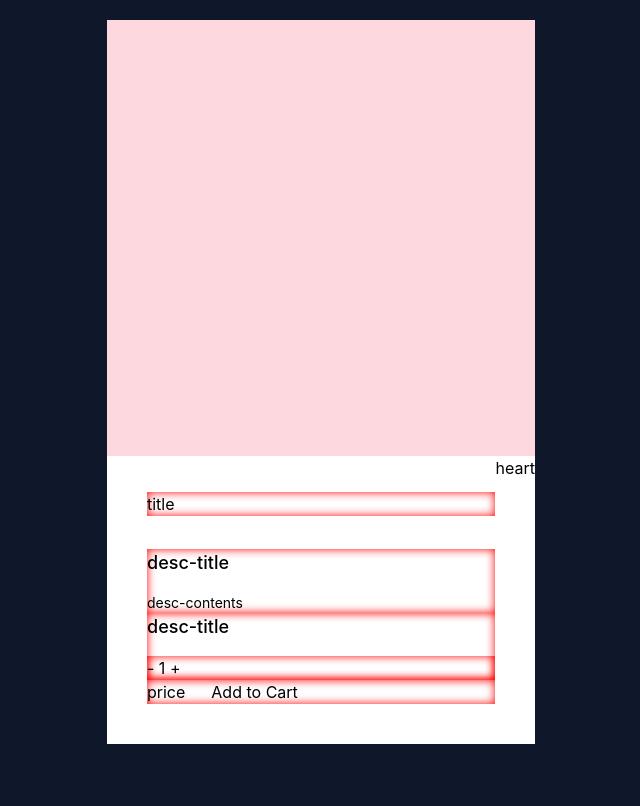
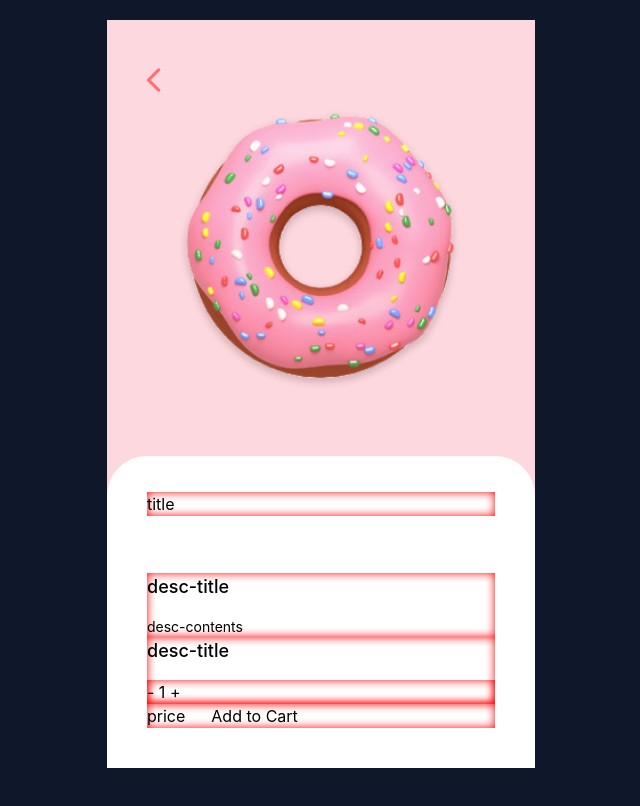
Before and after one commit to JSKangx/my-little-tiny-project, a website: page 01-purchasingDonuts/src/index.html in a window 1280 px wide. Shown: the whole page, without its empty margins (319-959 px from the left). Drawn offline with Linux system fonts and the light colour scheme.

Commit message:
nav-bar, 도넛 이미지 삽입

```diff
--- a/01-purchasingDonuts/src/index.html
+++ b/01-purchasingDonuts/src/index.html
@@ -7,10 +7,33 @@
     <title>Document</title>
   </head>
   <body class="h-screen bg-slate-900">
-    <article class="w-[428px] mt-5 mx-auto pt-[436px] bg-primary-100">
-      <div class="modal relative bg-white font-inter p-article-padding">
+    <article class="w-[428px] mt-5 mx-auto pt-[45px] bg-primary-100">
+      <nav class="px-8">
+        <svg
+          width="30"
+          height="30"
+          viewBox="0 0 30 30"
+          fill="none"
+          xmlns="http://www.w3.org/2000/svg"
+        >
+          <path
+            d="M20.775 3.73749C20.6299 3.59198 20.4574 3.47653 20.2676 3.39776C20.0778 3.31899 19.8743 3.27844 19.6688 3.27844C19.4632 3.27844 19.2597 3.31899 19.0699 3.39776C18.8801 3.47653 18.7076 3.59198 18.5625 3.73749L8.175 14.125C8.05912 14.2406 7.96719 14.378 7.90446 14.5292C7.84174 14.6804 7.80945 14.8425 7.80945 15.0062C7.80945 15.1699 7.84174 15.332 7.90446 15.4833C7.96719 15.6345 8.05912 15.7718 8.175 15.8875L18.5625 26.275C19.175 26.8875 20.1625 26.8875 20.775 26.275C21.3875 25.6625 21.3875 24.675 20.775 24.0625L11.725 15L20.7875 5.93749C21.3875 5.33749 21.3875 4.33749 20.775 3.73749Z"
+            fill="#FF7074"
+          />
+        </svg>
+      </nav>
+      <img
+        class="-mt-[47px] h-[408px] mx-auto"
+        src="./img/strawberry-wheel.png"
+        alt=""
+      />
+      <div
+        class="modal relative bg-white font-inter p-article-padding rounded-t-[40px]"
+      >
         <h1 class="shadow-shadow-my mb-[33px]" tabindex="0">title</h1>
-        <button class="absolute right-0 top-0">heart</button>
+        <button>
+          <!-- <img src="/src/img/icon/heart.svg" alt="" /> -->
+        </button>
         <div class="description shadow-shadow-my" tabindex="0">
           <span class="desc-title">desc-title</span>
           <p class="desc-p">desc-contents</p>
```
Also changed, not shown: 01-purchasingDonuts/src/styles/output.css.
